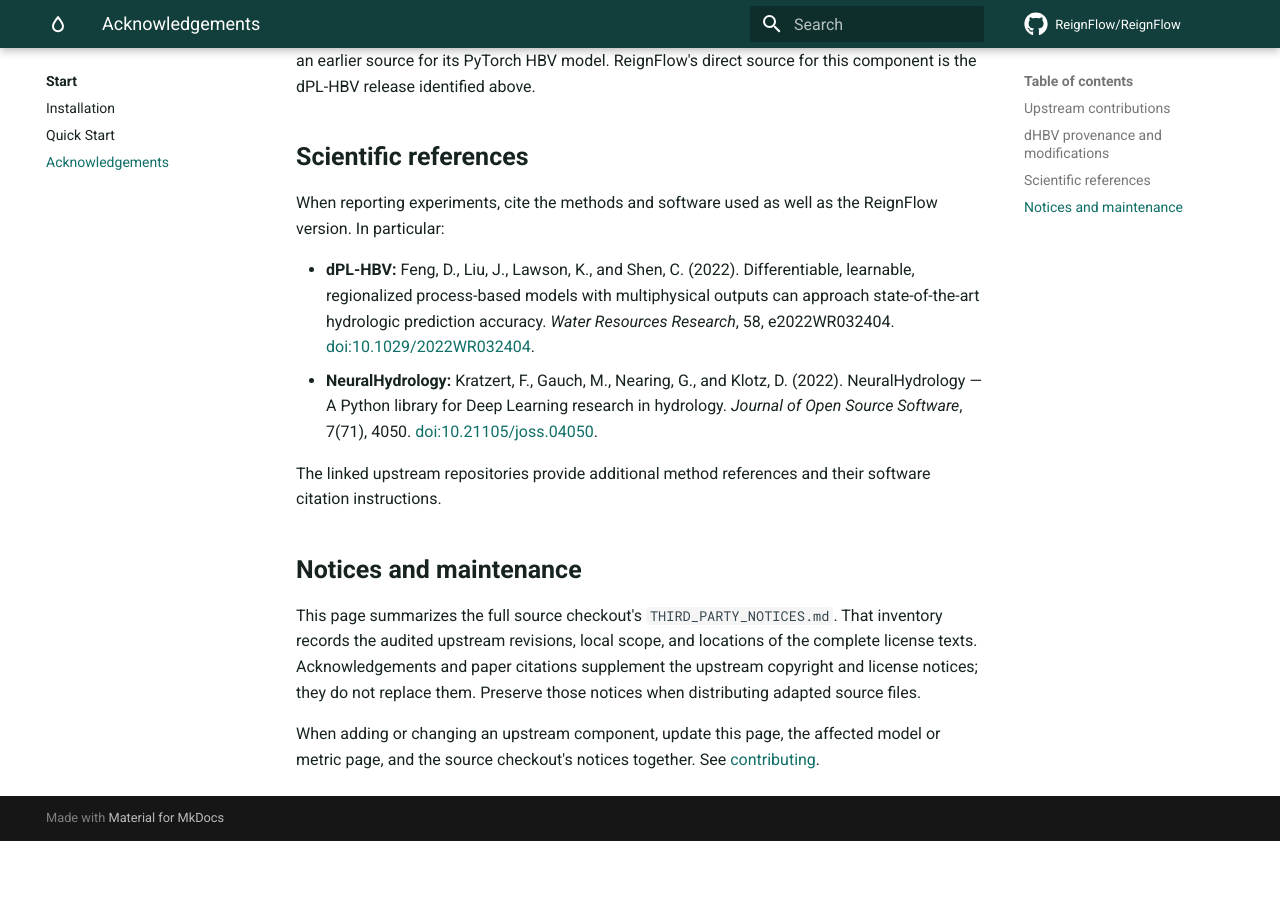
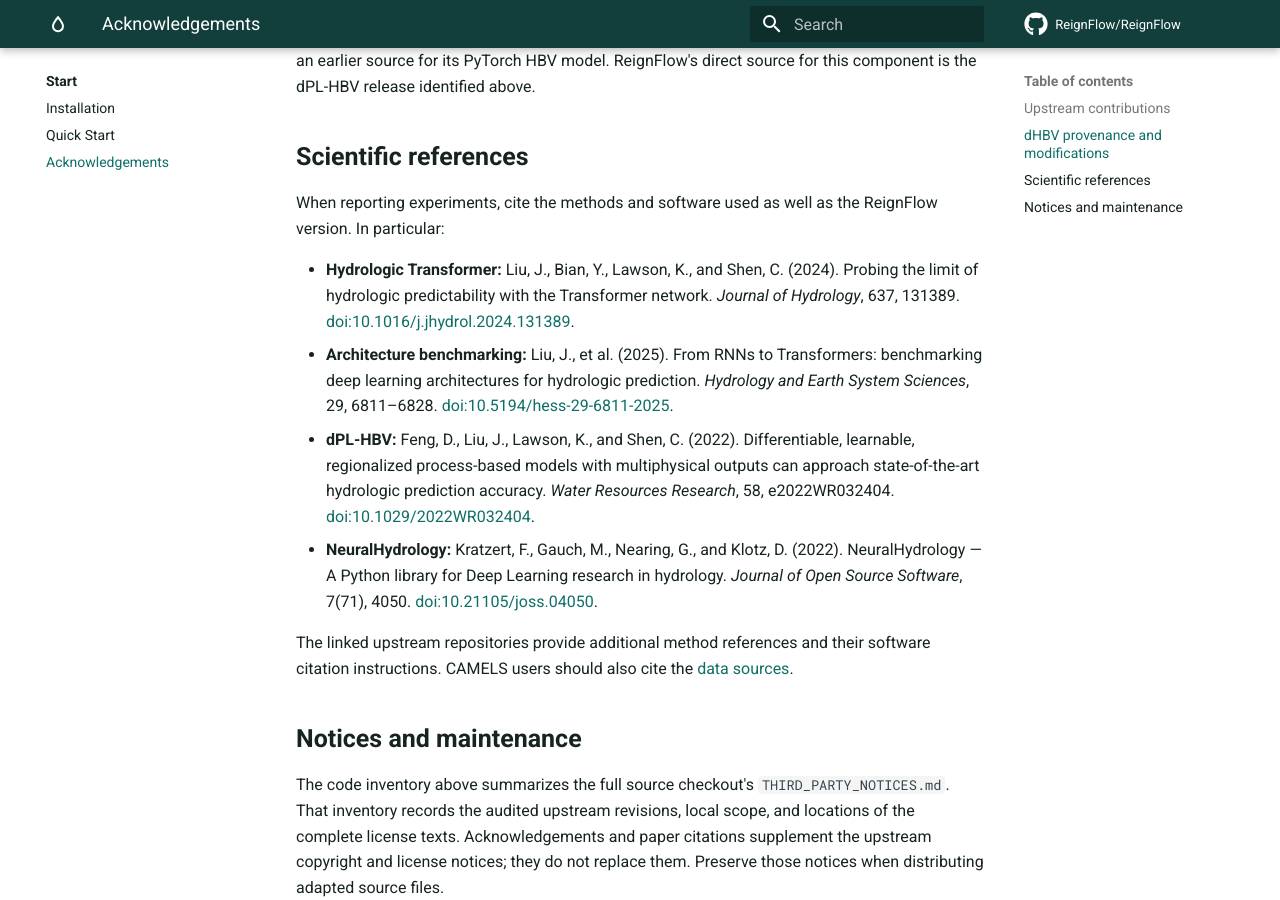
Before and after one commit to ReignFlow/ReignFlow, an MkDocs documentation site: the page built from docs/acknowledgements.md, in a window 1280 px wide and 900 px high, scrolled down 1418 px. Built offline with MkDocs 1.6.1 and Material for MkDocs 9.7.7, drawn with Linux system fonts in a browser that asks for light colours; comment, search, counter and statistics services are not loaded; before the commit the page ends 2259 px from its top, so only the background shows below that.

Commit message:
Add concise learning notes and hydrology research references

```diff
--- a/docs/acknowledgements.md
+++ b/docs/acknowledgements.md
@@ -47,6 +47,14 @@ source for this component is the dPL-HBV release identified above.
 When reporting experiments, cite the methods and software used as well as the
 ReignFlow version. In particular:
 
+- **Hydrologic Transformer:** Liu, J., Bian, Y., Lawson, K., and Shen, C. (2024).
+  Probing the limit of hydrologic predictability with the Transformer network.
+  *Journal of Hydrology*, 637, 131389.
+  [doi:10.1016/j.jhydrol.2024.131389](https://doi.org/10.1016/j.jhydrol.2024.131389).
+- **Architecture benchmarking:** Liu, J., et al. (2025).
+  From RNNs to Transformers: benchmarking deep learning architectures for
+  hydrologic prediction. *Hydrology and Earth System Sciences*, 29, 6811–6828.
+  [doi:10.5194/hess-29-6811-2025](https://doi.org/10.5194/hess-29-6811-2025).
 - **dPL-HBV:** Feng, D., Liu, J., Lawson, K., and Shen, C. (2022).
   Differentiable, learnable, regionalized process-based models with multiphysical
   outputs can approach state-of-the-art hydrologic prediction accuracy.
@@ -58,11 +66,12 @@ ReignFlow version. In particular:
   [doi:10.21105/joss.04050](https://doi.org/10.21105/joss.04050).
 
 The linked upstream repositories provide additional method references and
-their software citation instructions.
+their software citation instructions. CAMELS users should also cite the
+[data sources](data/camels.md).
 
 ## Notices and maintenance
 
-This page summarizes the full source checkout's `THIRD_PARTY_NOTICES.md`.
+The code inventory above summarizes the full source checkout's `THIRD_PARTY_NOTICES.md`.
 That inventory records the audited upstream revisions, local scope, and
 locations of the complete license texts. Acknowledgements and paper citations
 supplement the upstream copyright and license notices; they do not replace
```
Also changed, not shown: docs/data/camels.md (+10 -0 lines), docs/data/custom-data.md (+4 -0 lines), docs/guides/data-selection.md (+11 -5 lines), docs/models/lstm.md (+7 -0 lines), docs/models/transformer.md (+12 -0 lines).
